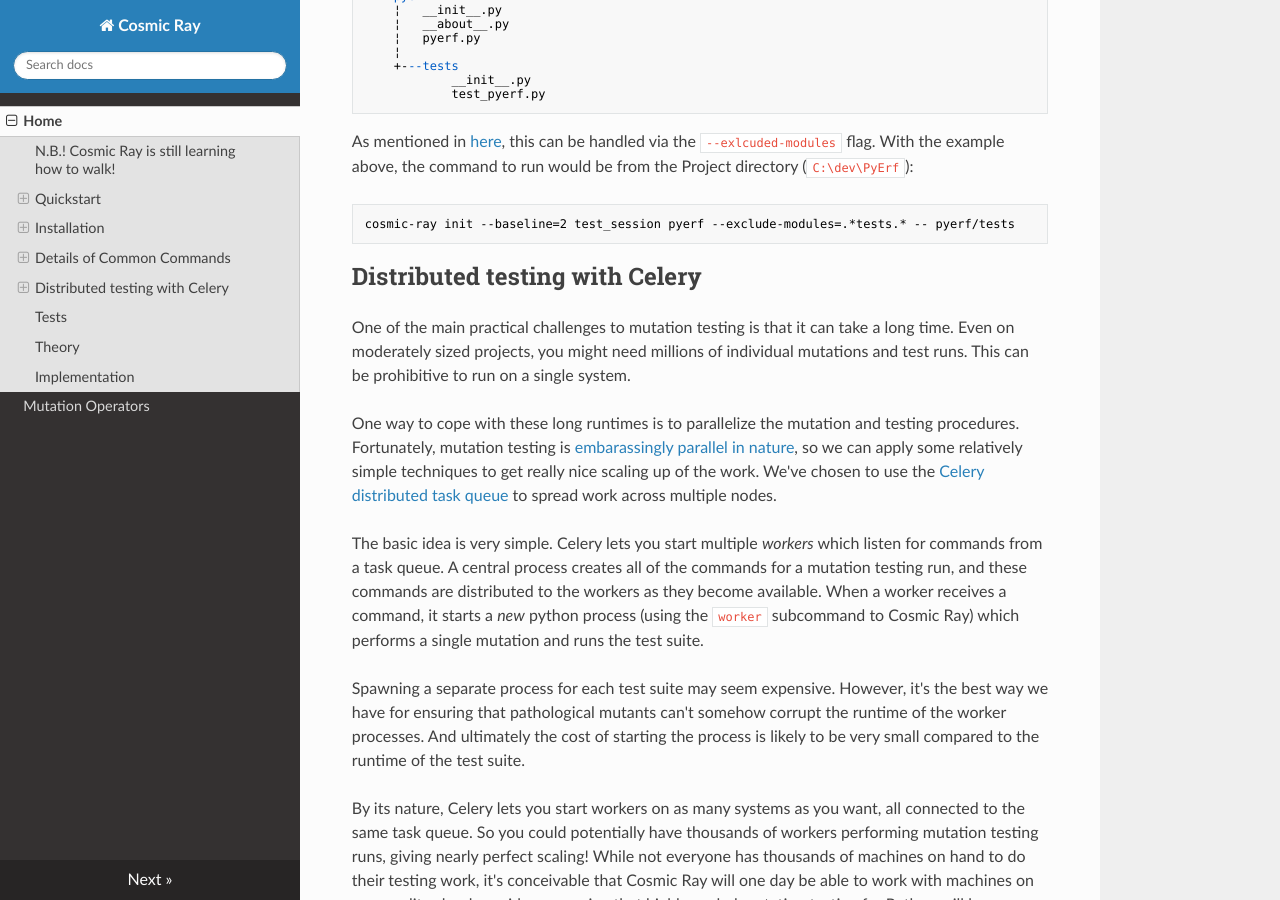
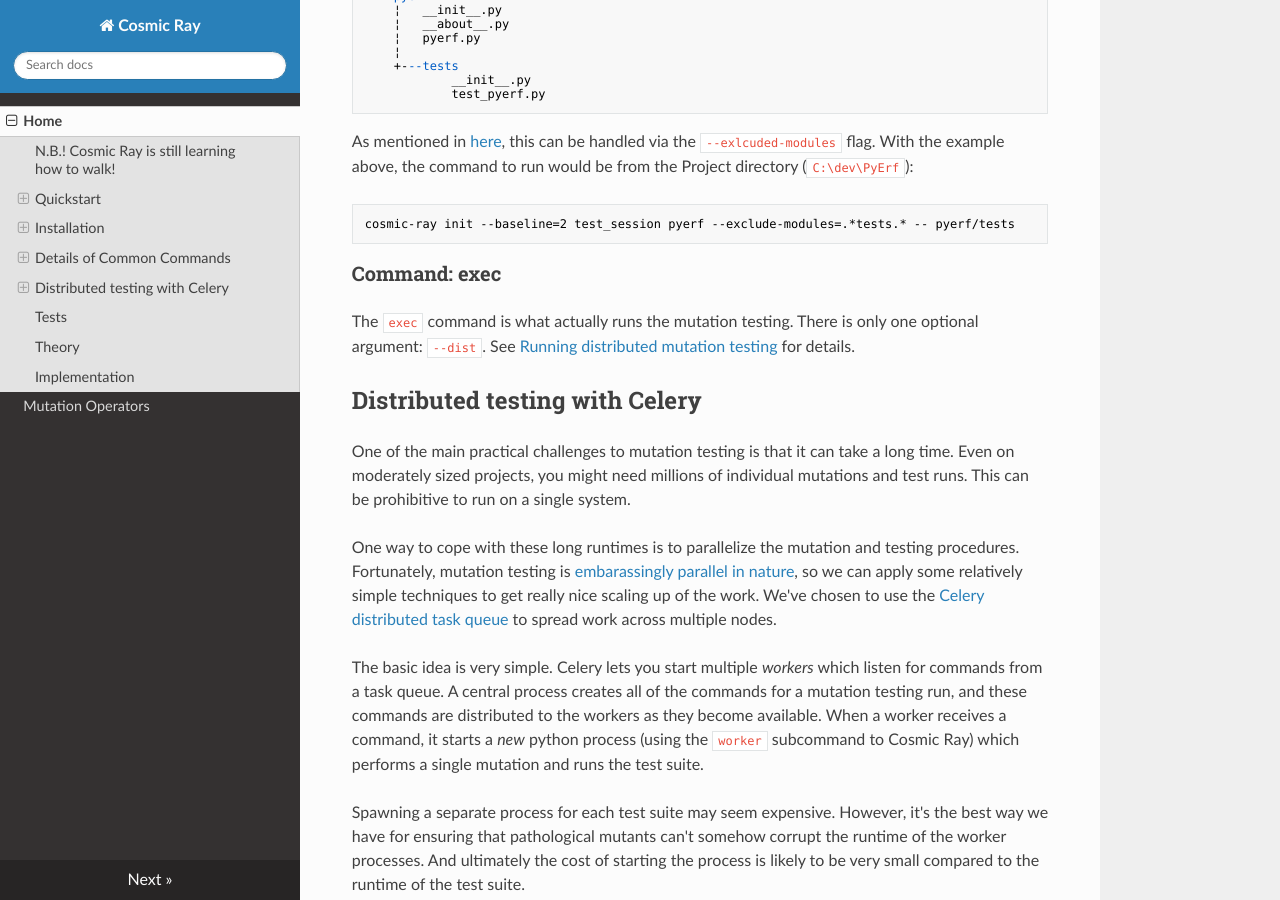
Before and after one commit to sixty-north/cosmic-ray, an MkDocs documentation site: the page built from docs/index.md, in a window 1280 px wide and 900 px high, scrolled down 7374 px. Built offline with MkDocs 1.6.1, drawn with Linux system fonts in a browser that asks for light colours; nearby versions of some CDN libraries; old or Windows-style settings are respelled for this version of MkDocs.

Commit message:
Added the command: exec section.

````diff
--- a/docs/index.md
+++ b/docs/index.md
@@ -400,6 +400,13 @@
 cosmic-ray init --baseline=2 test_session pyerf --exclude-modules=.*tests.* -- pyerf/tests
 ```
 
+### Command: exec
+
+The `exec` command is what actually runs the mutation testing. There is only
+one optional argument: `--dist`. See
+[Running distributed mutation testing](#running-distributed-mutation-testing)
+for details.
+
 ## Distributed testing with Celery
 
 One of the main practical challenges to mutation testing is that it can take a
````
